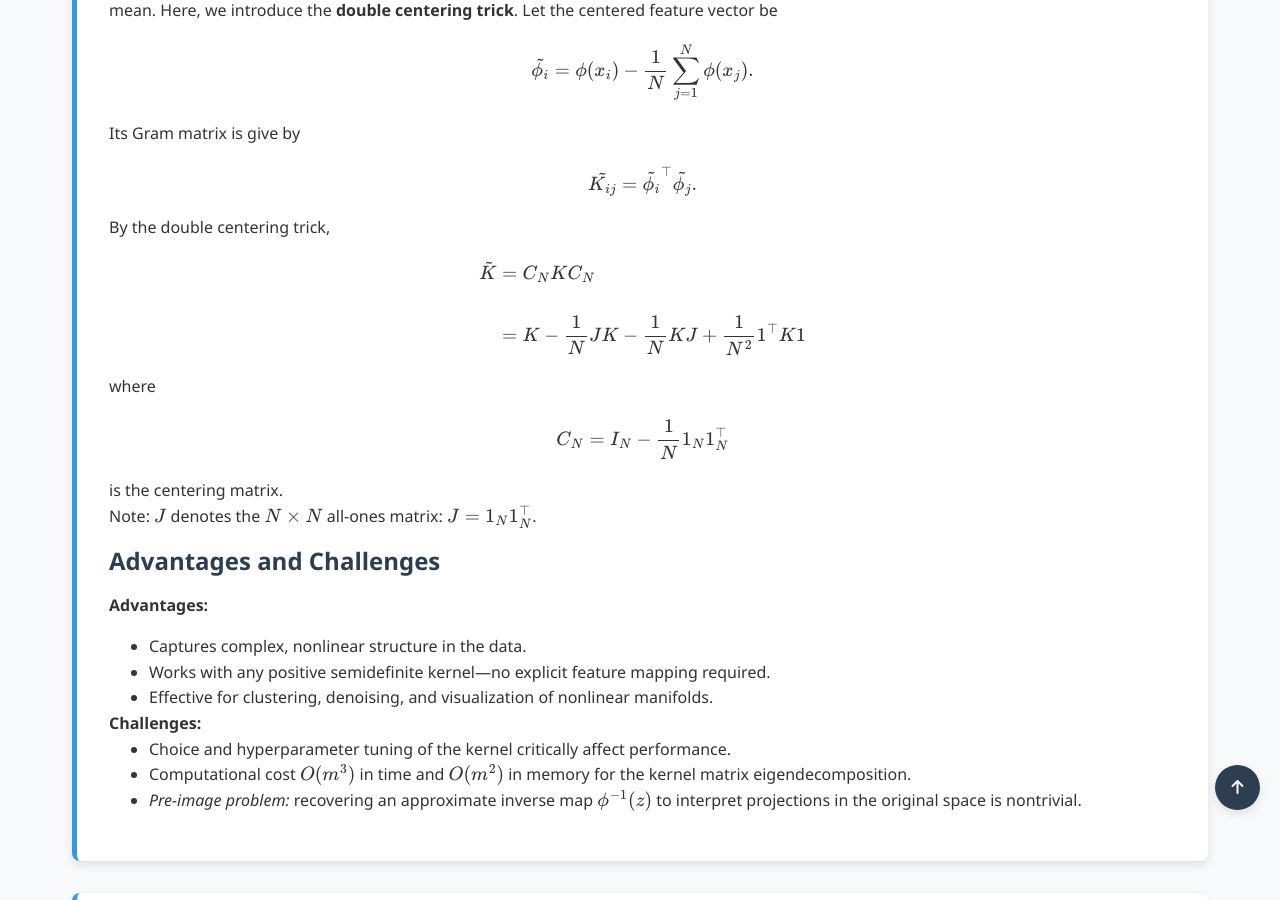
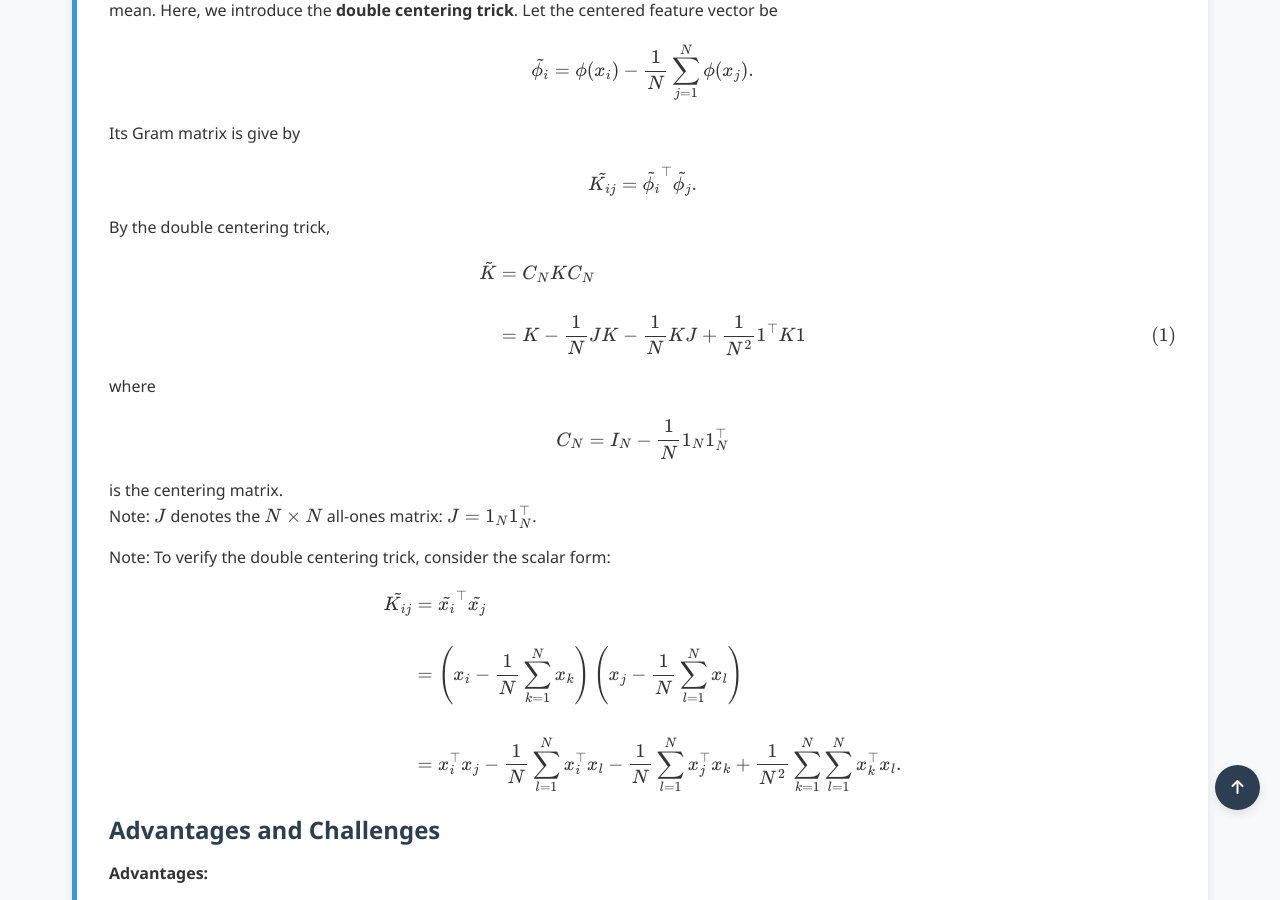
Before and after one commit to Yusukey01/yusukey01.github.io, a Jekyll site: the page built from Mathematics/Machine_learning/pca.html, in a window 1280 px wide and 900 px high, scrolled down 1972 px. Built offline with Jekyll 4.4.1, drawn with Linux system fonts in a browser that asks for light colours.

Commit message:
add PCA on Section 5-6

```diff
--- a/Mathematics/Machine_learning/pca.html
+++ b/Mathematics/Machine_learning/pca.html
@@ -107,7 +107,7 @@ uses_python: false
                     \[
                     \begin{align*}
                     \tilde{K} &= C_N K C_N  \\\\
-                              &= K - \frac{1}{N}JK - \frac{1}{N}KJ + \frac{1}{N^2}1^\top K 1
+                              &= K - \frac{1}{N}JK - \frac{1}{N}KJ + \frac{1}{N^2}1^\top K 1 \tag{1}
                      \end{align*}
                     \]
                     where
@@ -117,6 +117,17 @@ uses_python: false
                     is the centering matrix.
                     <br>
                     Note: \(J\) denotes the \(N \times N\) all-ones matrix: \(J = 1_N 1_N^\top\).
+                </p>
+                <p>
+                    Note: To verify the double centering trick, consider the scalar form:
+                    \[
+                    \begin{align*}
+                    \tilde{K_{ij}} &= \tilde{x_i}^\top \tilde{x_j} \\\\
+                                   &= \left(x_i - \frac{1}{N} \sum_{k=1}^N x_k \right)\left(x_j - \frac{1}{N} \sum_{l=1}^N x_l \right) \\\\
+                                   &= x_i^\top x_j - \frac{1}{N} \sum_{l=1}^N x_i^\top x_l - \frac{1}{N} \sum_{l=1}^N x_j^\top x_k
+                                        + \frac{1}{N^2} \sum_{k=1}^N \sum_{l =1}^N x_k^\top x_l.
+                    \end{align*}
+                    \]
                 </p>
 
                 <h3>Advantages and Challenges</h3>
```
